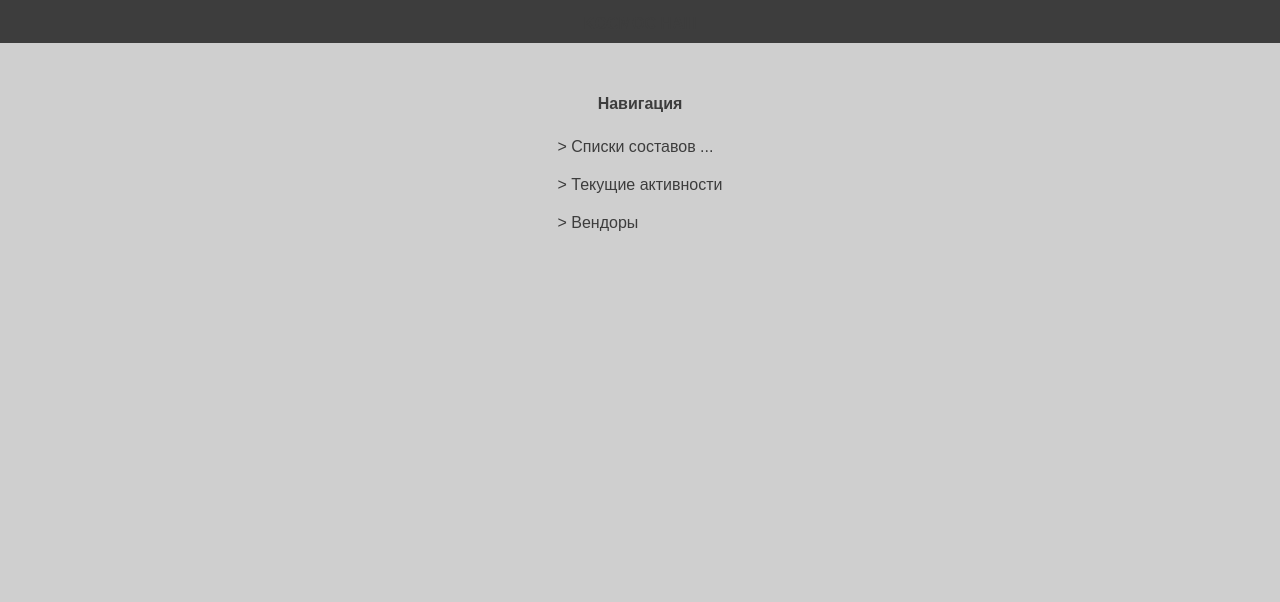
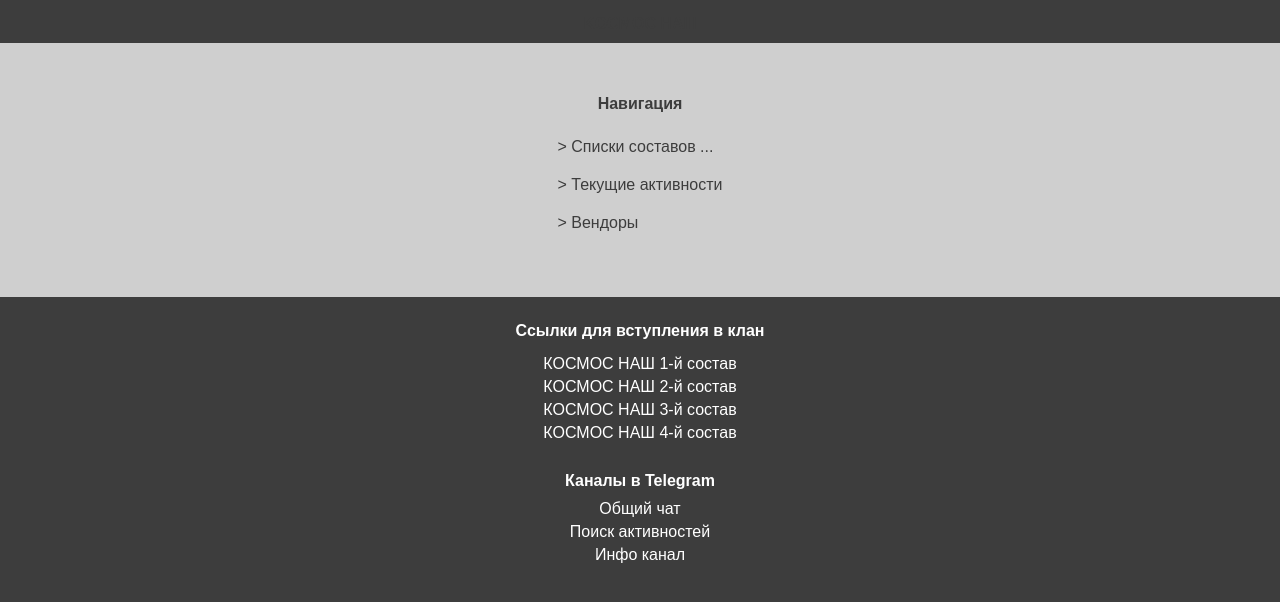
Before and after one commit to ihumster/D2Clans, a website: page views/index.html in a window 1280 px wide. Drawn offline with nearby package versions, Linux system fonts and the light colour scheme; some packages are replaced by stand-ins of ours; files that its build step writes are made by us from their sources; files whose address does not match are found by name.

Commit message:
footer has been added

```diff
--- a/public/app/css/style.css
+++ b/public/app/css/style.css
@@ -65,11 +65,16 @@
 }
 
 body {
-    background: var(--us-bg-gray);
+    background: var(--us-black);
 }
 
 .appWrapper {
     width: 100%;
+    height: 100%;
+    display: flex;
+    flex-direction: column;
+    justify-content: space-between;
+    background: var(--us-bg-gray);
 }
 
 .appContent {
@@ -468,7 +473,30 @@
   40% { opacity: 1; }
 }
 
-
 .milestoneImg {
     width: 100%;
 }
+
+.footer {
+    width: 100%;
+    background-color: var(--us-black);
+    position: relative;
+    bottom: 0;
+}
+.footerContainer{
+    width: max-content;
+    margin: 0 auto;
+}
+.footerContainer a {
+    color: #fff;
+}
+.footerContainer a:hover {
+    color: var(--us-bg-gray);
+}
+.footerContainer li {
+    text-align: center;
+    margin: 5px 0;
+}
+.footerContainer .heading {
+    color: #fff;
+}
--- a/views/index.html
+++ b/views/index.html
@@ -1,5 +1,6 @@
 <!DOCTYPE html>
 <html lang="en" ng-app="SUClan">
+
 <head>
     <meta charset="UTF-8">
     <meta name="viewport" content="width=device-width, initial-scale=1.0">
@@ -8,7 +9,7 @@
     <script src="https://ajax.googleapis.com/ajax/libs/angularjs/1.6.6/angular.min.js"></script>
     <script src="https://unpkg.com/@uirouter/angularjs@1.0.10/release/angular-ui-router.js"></script>
     <script>
-        (function(){
+        (function () {
             angular.module('SUClan', ['ui.router']);
         })();
     </script>
@@ -17,16 +18,42 @@
     <script src="app/js/services.js"></script>
     <script src="app/js/controllers.js"></script>
     <script src="app/js/filters.js"></script>
-    <link rel="stylesheet" href="app/css/style.css"/>
-
+    <link rel="stylesheet" href="app/css/style.min.css" />
     <!-- favicon should be added -->
     <!-- <link rel="shortcut icon" href="favicon.ico" /> -->
     <title>KOCMOC HAIII</title>
 </head>
+
 <body>
-   <div class="appWrapper">
+    <div class="appWrapper">
         <ui-view>
         </ui-view>
-   </div>
+        <div class="footer" role="footer">
+            <div class="footerContainer">
+                <h4 class="heading mt20">Ссылки для вступления в клан</h2>
+                <ul class="mt5">
+                    <li>
+                        <a href="https://www.bungie.net/ru/ClanV2?groupid=568218">КОСМОС НАШ 1-й состав</a>
+                    </li>
+                    <li>
+                        <a href="https://www.bungie.net/ru/ClanV2?groupid=2103469">КОСМОС НАШ 2-й состав</a>
+                    </li>
+                    <li>
+                        <a href="https://www.bungie.net/en/ClanV2/Chat?groupId=2489839">КОСМОС НАШ 3-й состав</a>
+                    </li>
+                    <li>
+                        <a href="https://www.bungie.net/en/ClanV2?groupid=2895088">КОСМОС НАШ 4-й состав</a>
+                    </li>
+                </ul>
+                <h4 class="heading mt20">Каналы в Telegram</h2>
+                <ul>
+                    <li><a href="https://t.me/KOCMOC_HAIII">Общий чат</a></li>
+                    <li><a href="https://t.me/KOCMOC_HAIII_FIRE_TEAM">Поиск активностей</a></li>
+                    <li><a href="https://t.me/KOCMOC_HAIII_INFO">Инфо канал</a></li>
+                </ul>
+            </div>
+        </div>
+    </div>
 </body>
+
 </html>
```
Also changed, not shown: public/app/css/style.min.css (added).
